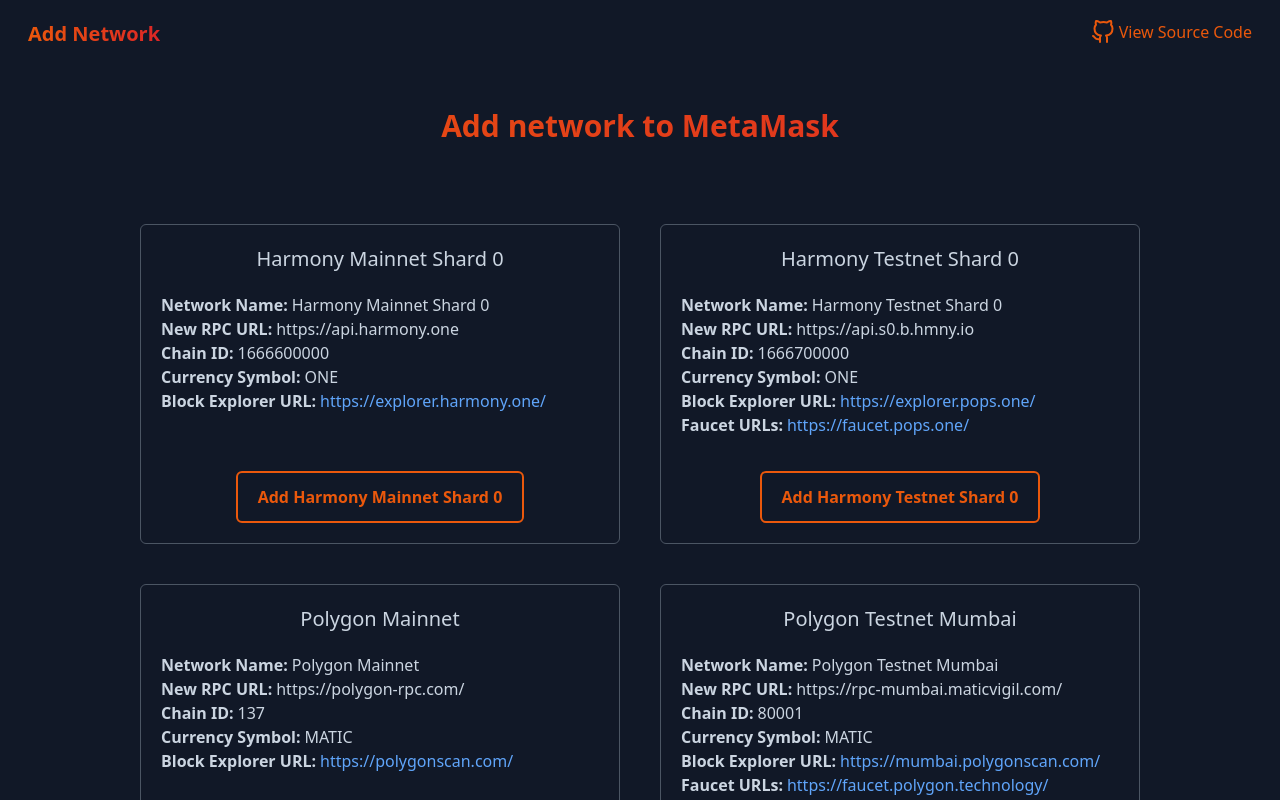
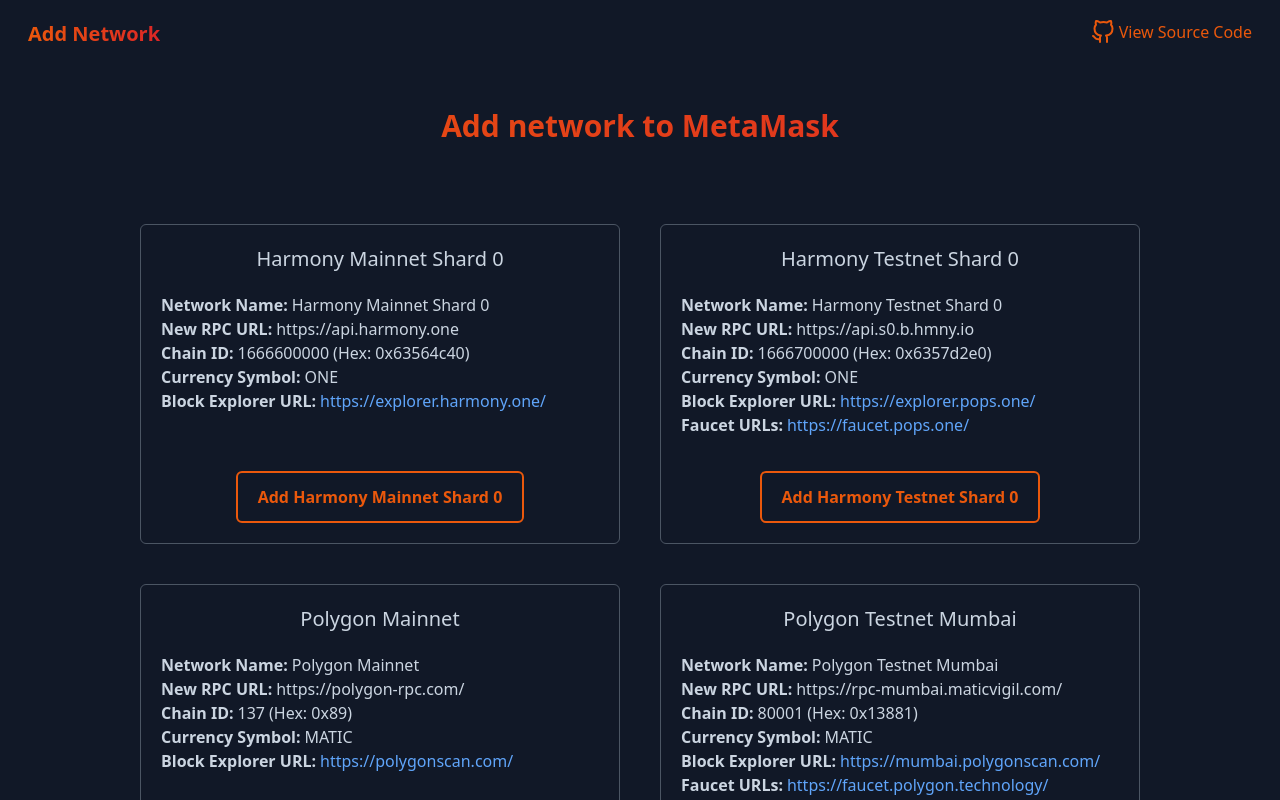
Before and after one commit to vplasencia/add-network, a Next.js app: page / in a window 1280 px wide. Shown: the top 800 px of the page. Built offline with nearby package versions, Linux system fonts and the light colour scheme.

Commit message:
Add hexadecimal chain ID

```diff
--- a/components/nerworkCard.js
+++ b/components/nerworkCard.js
@@ -58,7 +58,8 @@
         </div>
         <div>
           <span className={style.title}>Chain ID:</span>
-          <span>{network.chainId}</span>
+          <span className="mr-1">{network.chainId}</span>
+          <span>(Hex: {`0x${parseInt(network.chainId).toString(16)}`})</span>
         </div>
         <div>
           <span className={style.title}>Currency Symbol:</span>
```
